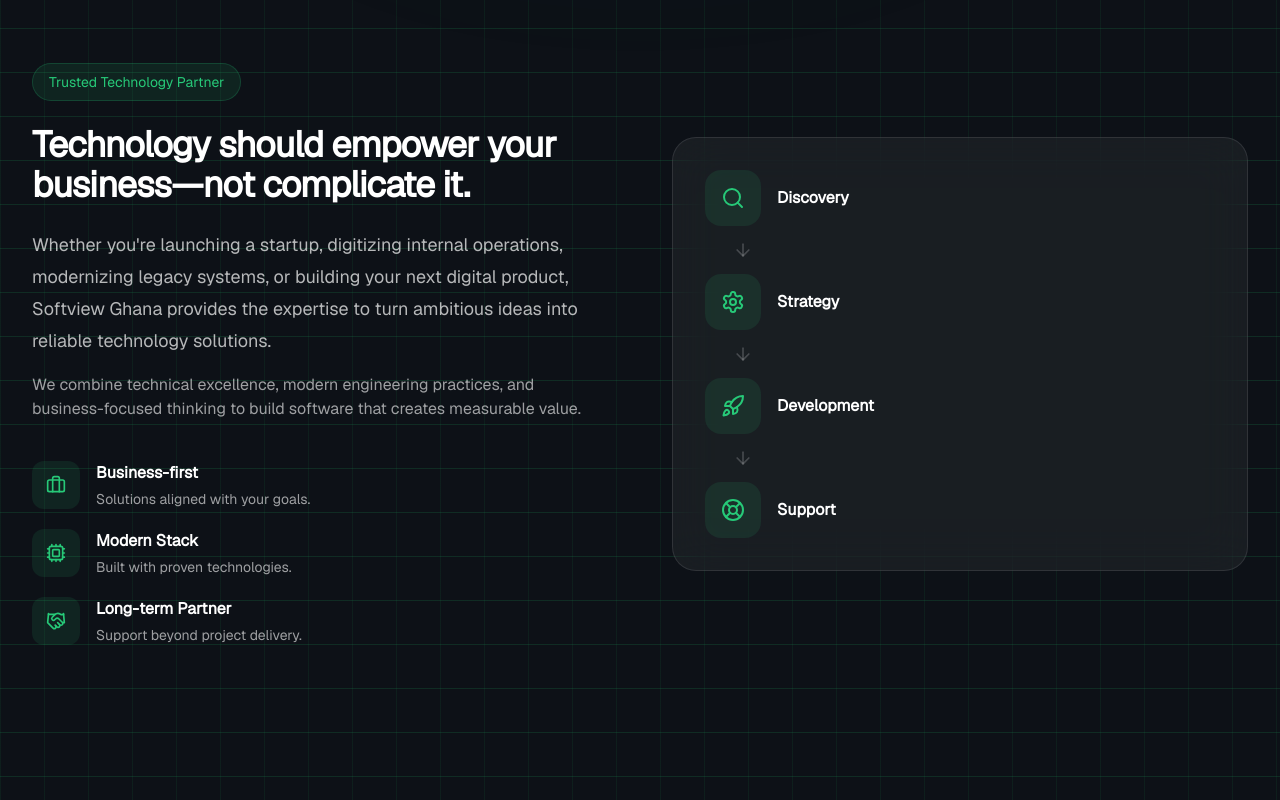
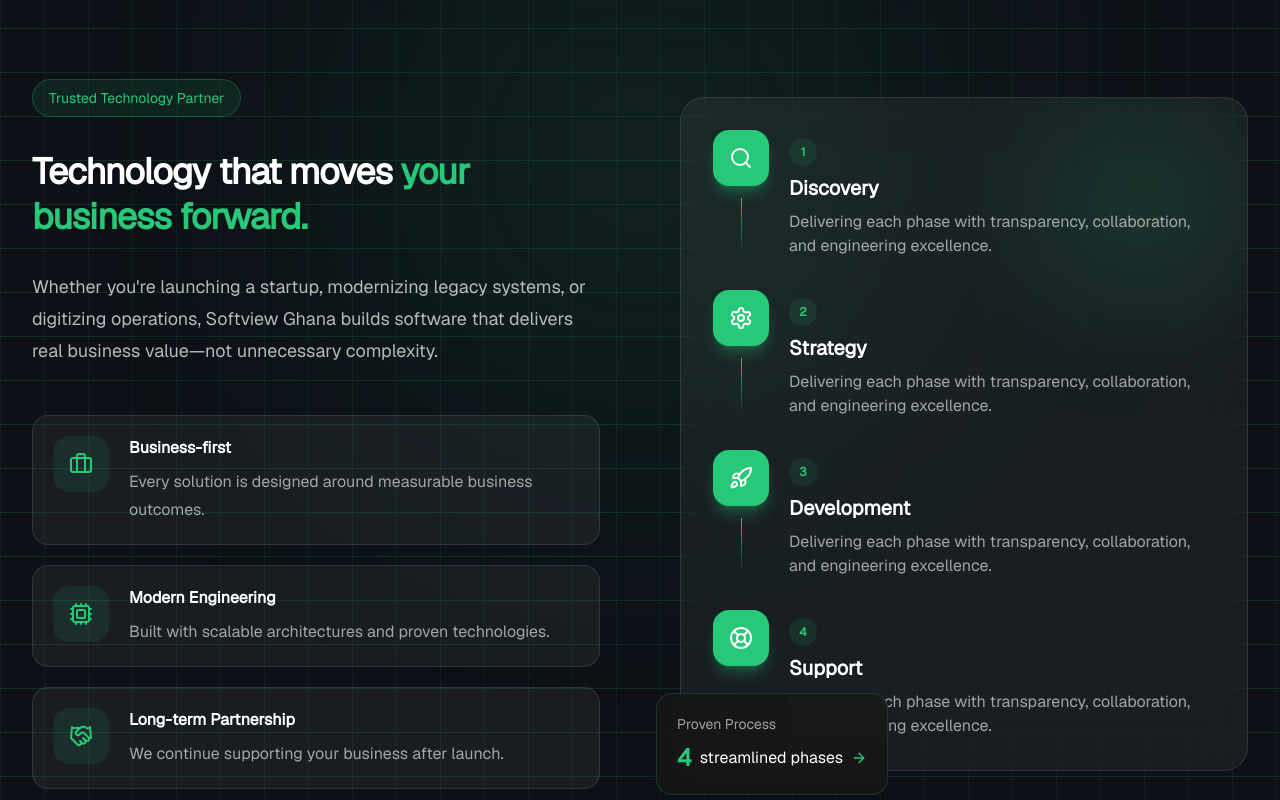
Before and after one commit to softviewghana/softviewghana.github.io, a Nuxt app: page / in a window 1280 px wide. Shown: the part 940-1740 px from the top of the page. Built offline with nearby package versions, Linux system fonts and the light colour scheme.

Commit message:
update: trusted tech. partner UI

```diff
--- a/app/components/sections/TrustedTechnologyPartner.vue
+++ b/app/components/sections/TrustedTechnologyPartner.vue
@@ -1,6 +1,6 @@
 <script setup lang="ts">
       import {
-            ArrowDown,
+            ArrowRight,
             Briefcase,
             Cpu,
             Handshake,
@@ -8,108 +8,173 @@
             Settings,
             Rocket,
             LifeBuoy,
-      } from '@lucide/vue'
+      } from "@lucide/vue"
 
       const highlights = [
             {
                   icon: Briefcase,
-                  title: 'Business-first',
-                  description: 'Solutions aligned with your goals.',
+                  title: "Business-first",
+                  description: "Every solution is designed around measurable business outcomes.",
             },
             {
                   icon: Cpu,
-                  title: 'Modern Stack',
-                  description: 'Built with proven technologies.',
+                  title: "Modern Engineering",
+                  description: "Built with scalable architectures and proven technologies.",
             },
             {
                   icon: Handshake,
-                  title: 'Long-term Partner',
-                  description: 'Support beyond project delivery.',
+                  title: "Long-term Partnership",
+                  description: "We continue supporting your business after launch.",
             },
       ]
 
       const process = [
-            { icon: Search, title: 'Discovery' },
-            { icon: Settings, title: 'Strategy' },
-            { icon: Rocket, title: 'Development' },
-            { icon: LifeBuoy, title: 'Support' },
+            { icon: Search, title: "Discovery" },
+            { icon: Settings, title: "Strategy" },
+            { icon: Rocket, title: "Development" },
+            { icon: LifeBuoy, title: "Support" },
       ]
 </script>
 
 <template>
-      <section class="py-24">
+      <section class="relative overflow-hidden py-28">
+
+            <!-- Background Glow -->
+
+            <div class="absolute left-1/2 top-0 h-96 w-96 -translate-x-1/2 rounded-full bg-primary/20 blur-[160px]" />
+
             <BaseContainer>
-                  <div class="grid items-center gap-16 lg:grid-cols-2">
 
-                        <!-- Left -->
+                  <div class="grid items-center gap-20 lg:grid-cols-2">
 
-                        <div>
+                        <!-- LEFT -->
+
+                        <div class="relative z-10">
 
                               <span
-                                class="inline-flex rounded-full border border-primary/20 bg-primary/10 px-4 py-2 text-sm text-primary">
+                                class="inline-flex items-center rounded-full border border-primary/25 bg-primary/10 px-4 py-2 text-sm font-medium text-primary">
                                     Trusted Technology Partner
                               </span>
 
-                              <h2 class="mt-6 text-4xl font-bold tracking-tight text-white">
-                                    Technology should empower your business—not complicate it.
+                              <h2
+                                class="mt-8 max-w-xl text-2xl md:text-4xl font-semibold leading-tight tracking-tight text-white">
+                                    Technology that moves
+                                    <span class="text-primary">your business forward.</span>
                               </h2>
 
-                              <p class="mt-6 text-lg leading-8 text-white/70">
-                                    Whether you're launching a startup, digitizing internal
-                                    operations, modernizing legacy systems, or building your next
-                                    digital product, Softview Ghana provides the expertise to turn
-                                    ambitious ideas into reliable technology solutions.
+                              <p class="mt-8 max-w-xl text-lg leading-8 text-white/70">
+                                    Whether you're launching a startup, modernizing legacy
+                                    systems, or digitizing operations, Softview Ghana builds
+                                    software that delivers real business value—not unnecessary
+                                    complexity.
                               </p>
 
-                              <p class="mt-4 text-white/60">
-                                    We combine technical excellence, modern engineering practices,
-                                    and business-focused thinking to build software that creates
-                                    measurable value.
-                              </p>
+                              <div class="mt-12 grid gap-5">
 
-                              <div class="mt-10 space-y-5">
-                                    <div v-for="item in highlights" :key="item.title" class="flex gap-4">
+                                    <div v-for="item in highlights" :key="item.title"
+                                      class="group flex items-start gap-5 rounded-2xl border border-white/10 bg-white/5 p-5 transition-all duration-300 hover:border-primary/30 hover:bg-primary/5">
+
                                           <div
-                                            class="flex h-12 w-12 shrink-0 items-center justify-center rounded-xl bg-primary/10 text-primary">
-                                                <component :is="item.icon" class="size-5" />
+                                            class="flex h-14 w-14 shrink-0 items-center justify-center rounded-2xl bg-primary/10 text-primary transition-transform duration-300 group-hover:scale-110">
+
+                                                <component :is="item.icon" class="size-6" />
+
                                           </div>
 
                                           <div>
+
                                                 <h3 class="font-semibold text-white">
                                                       {{ item.title }}
                                                 </h3>
 
-                                                <p class="mt-1 text-sm text-white/60">
+                                                <p class="mt-2 leading-7 text-white/60">
                                                       {{ item.description }}
                                                 </p>
+
                                           </div>
+
                                     </div>
+
                               </div>
 
                         </div>
 
-                        <!-- Right -->
+                        <!-- RIGHT -->
 
-                        <div class="relative rounded-3xl border border-white/10 bg-white/5 p-8 backdrop-blur-xl">
+                        <div class="relative">
 
-                              <div v-for="(step, index) in process" :key="step.title">
-                                    <div class="flex items-center gap-4">
+                              <!-- Card -->
 
-                                          <div
-                                            class="flex h-14 w-14 items-center justify-center rounded-2xl bg-primary/10 text-primary">
-                                                <component :is="step.icon" class="size-6" />
-                                          </div>
+                              <div
+                                class="relative overflow-hidden rounded-3xl border border-white/10 bg-white/5 p-8 backdrop-blur-xl">
 
-                                          <div>
-                                                <p class="font-semibold text-white">
-                                                      {{ step.title }}
-                                                </p>
+                                    <div class="absolute right-0 top-0 h-52 w-52 rounded-full bg-primary/15 blur-3xl" />
+
+                                    <div class="relative space-y-8">
+
+                                          <div v-for="(step, index) in process" :key="step.title" class="flex gap-5">
+
+                                                <div class="flex flex-col items-center">
+
+                                                      <div
+                                                        class="flex h-14 w-14 items-center justify-center rounded-2xl bg-primary text-white shadow-lg shadow-primary/30">
+
+                                                            <component :is="step.icon" class="size-6" />
+
+                                                      </div>
+
+                                                      <div v-if="index !== process.length - 1"
+                                                        class="mt-3 h-14 w-px bg-gradient-to-b from-primary to-transparent" />
+
+                                                </div>
+
+                                                <div class="pt-2">
+
+                                                      <div
+                                                        class="mb-2 inline-flex h-7 w-7 items-center justify-center rounded-full bg-primary/10 text-xs font-semibold text-primary">
+
+                                                            {{ index + 1 }}
+
+                                                      </div>
+
+                                                      <h3 class="text-xl font-semibold text-white">
+                                                            {{ step.title }}
+                                                      </h3>
+
+                                                      <p class="mt-2 text-white/60">
+                                                            Delivering each phase with transparency,
+                                                            collaboration, and engineering excellence.
+                                                      </p>
+
+                                                </div>
+
                                           </div>
 
                                     </div>
 
-                                    <div v-if="index !== process.length - 1" class="ml-7 flex h-12 items-center">
-                                          <ArrowDown class="size-5 text-white/20" />
+                              </div>
+
+                              <!-- Floating Badge -->
+
+                              <div
+                                class="absolute -bottom-6 -left-6 rounded-2xl border border-primary/20 bg-neutral-900/90 p-5 shadow-xl backdrop-blur">
+
+                                    <p class="text-sm text-white/60">
+                                          Proven Process
+                                    </p>
+
+                                    <div class="mt-2 flex items-center gap-2">
+
+                                          <span class="text-2xl font-bold text-primary">
+                                                4
+                                          </span>
+
+                                          <span class="text-white">
+                                                streamlined phases
+                                          </span>
+
+                                          <ArrowRight class="size-4 text-primary" />
+
                                     </div>
 
                               </div>
@@ -117,6 +182,7 @@
                         </div>
 
                   </div>
+
             </BaseContainer>
       </section>
 </template>
--- a/app/pages/index.vue
+++ b/app/pages/index.vue
@@ -33,8 +33,8 @@
                                     </span>
                               </div>
                               <h1
-                                class="mt-6 text-2xl font-semibold leading-[1.14] text-primary
-                                tracking-tight text-foreground sm:text-3xl lg:text-4xl
+                                class="mt-6 text-2xl md:text-4xl font-semibold leading-[1.14] text-primary
+                                tracking-tight text-foreground
                                 text-center sm:text-start transition-all duration-1000 ease-out opacity-100 translate-y-0">
                                     We're innovating the future of digital services
                               </h1>
@@ -51,7 +51,7 @@
                                           Start Your Project
                                           <ArrowRight :size="16" />
                                     </BaseButton>
-                                    <BaseButton variant="outline" class="border-primary/90 shadow" block>
+                                    <BaseButton variant="outline" class="border-primary/90 shadow text-primary" block>
                                           Explore Our Services
                                           <SquareArrowOutUpRight :size="16" />
                                     </BaseButton>
```
